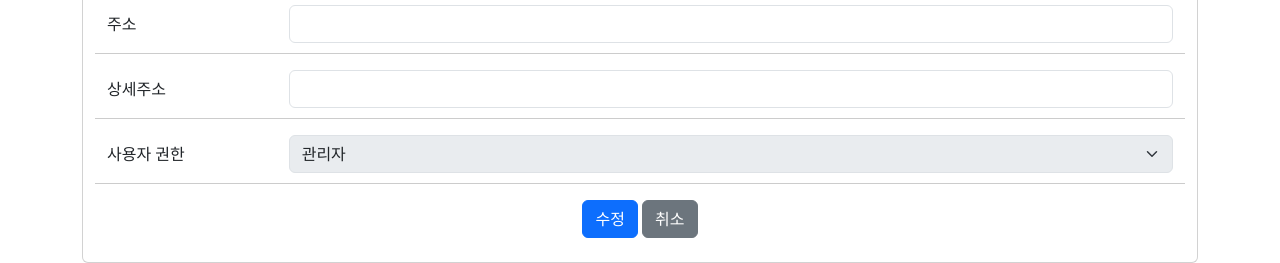
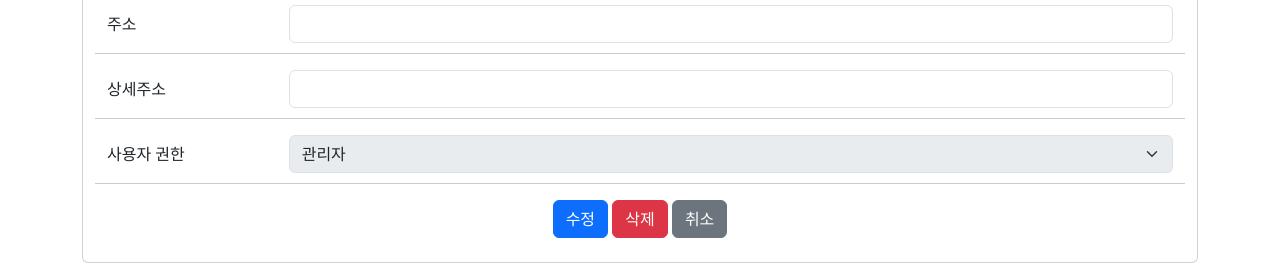
Before and after one commit to 0neteam/app1, a Spring Boot app: page /user/detail in a window 1280 px wide. Shown: the part 715-978 px from the top of the page. Run offline with Spring Boot 4, Linux system fonts and the light colour scheme; the visitor is signed in with stand-in values (Sample User, id 1); some of the project's set-up classes (security, data sources, template engines, error pages and the like) are left out, and stand-ins take their place.

Commit message:
기능추가: 사용자 상세화면에 삭제버튼 추가
관리자가 상세화면에서 삭제 가능하도록 화면에 삭제버튼 추가

```diff
--- a/src/main/resources/templates/user/detail.html
+++ b/src/main/resources/templates/user/detail.html
@@ -96,6 +96,7 @@
                 </div>
                 <div class="text-center">
                     <button type="button" class="btn btn-primary">수정</button>
+                    <button type="button" class="btn btn-danger">삭제</button>
                     <button type="button" class="btn btn-secondary">취소</button>
                 </div>
             </form>
```
